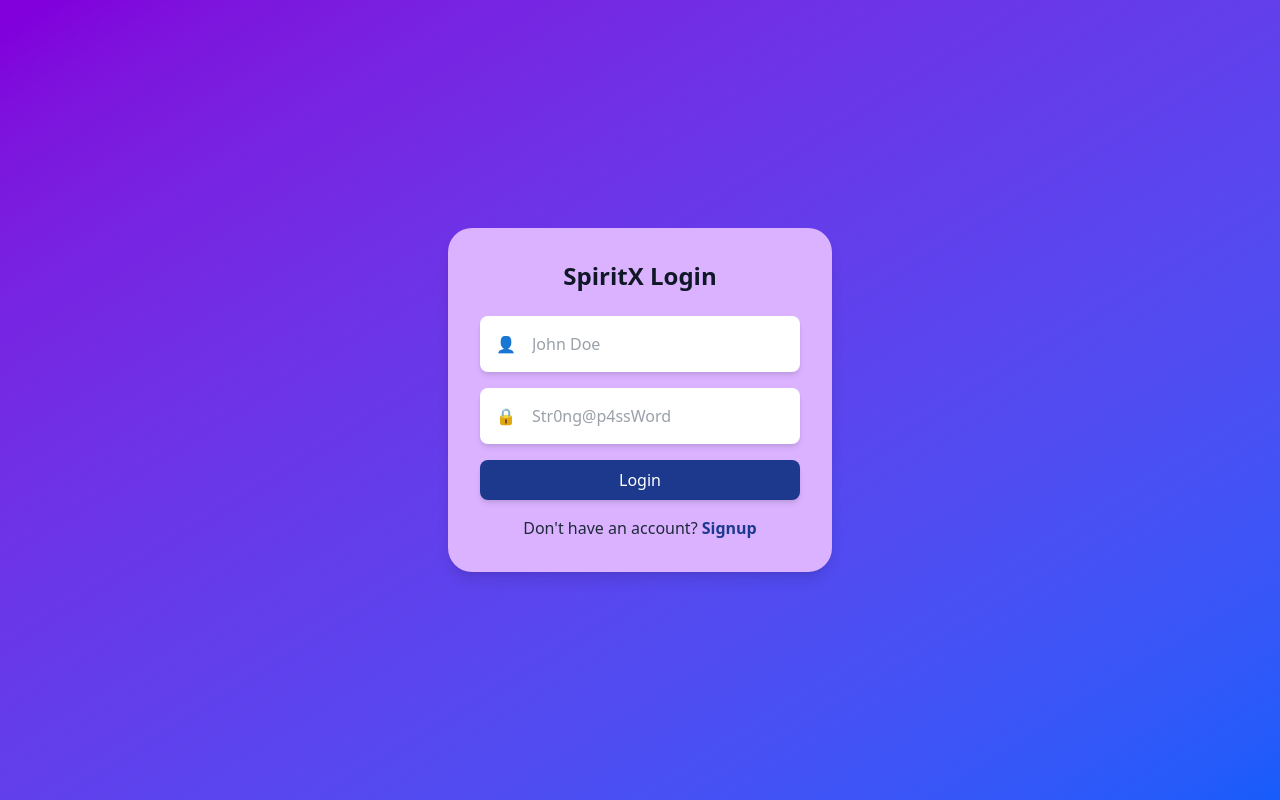
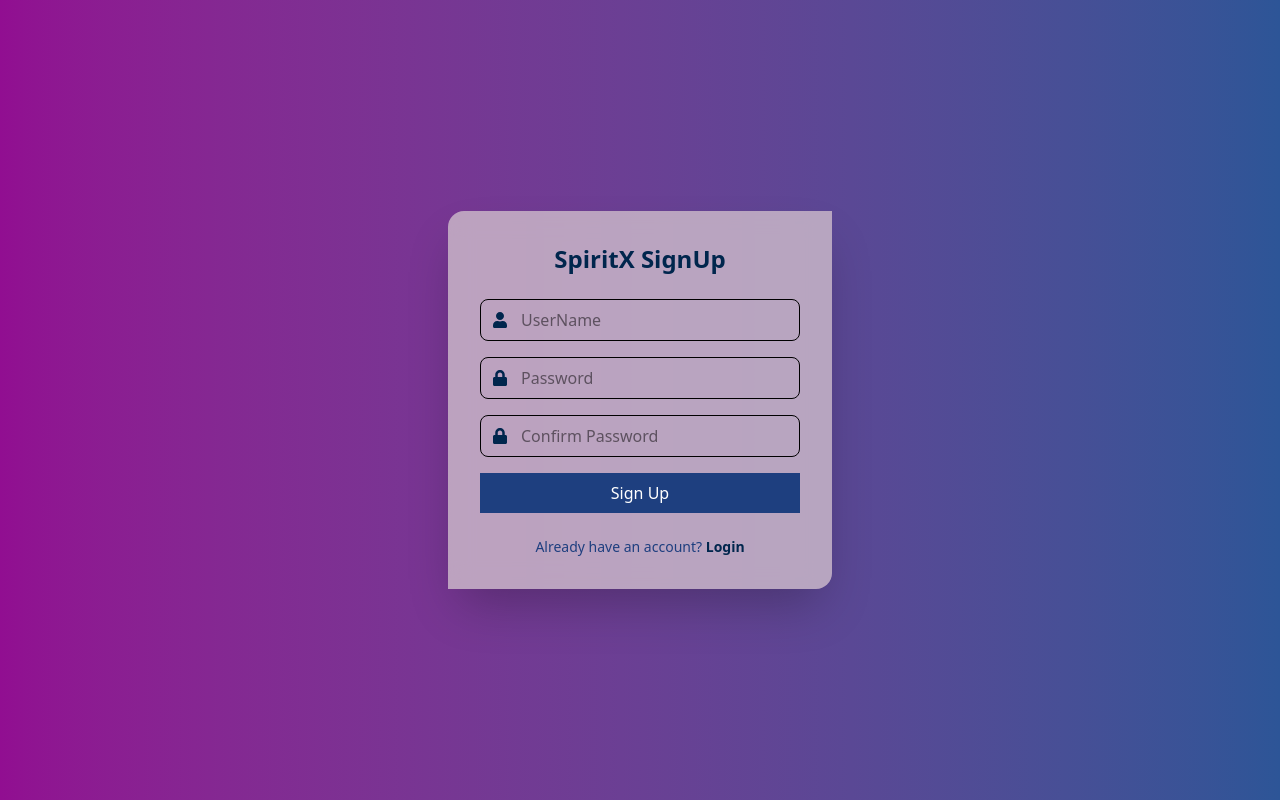
Before and after one commit to Jack0Seth/SpiritX_DOMinators_01, a React (Vite) app in the folder project/: page / in a window 1280 px wide. Built offline with nearby package versions, Linux system fonts and the light colour scheme.

Commit message:
SignUp page

```diff
--- a/project/package.json
+++ b/project/package.json
@@ -13,6 +13,7 @@
     "@tailwindcss/vite": "^4.0.12",
     "react": "^19.0.0",
     "react-dom": "^19.0.0",
+    "react-icons": "^5.5.0",
     "tailwindcss": "^4.0.12"
   },
   "devDependencies": {
--- a/project/src/App.jsx
+++ b/project/src/App.jsx
@@ -1,12 +1,13 @@
 import { useState } from 'react'
 import Login from './Components/Login'
+import Signup from './Components/Signup'
 
 function App() {
   const [count, setCount] = useState(0)
 
   return (
     <>
-      <Login/>
+      <Signup/>
     </>
   )
 }
--- a/project/src/Components/Login.jsx
+++ b/project/src/Components/Login.jsx
@@ -2,7 +2,7 @@ import React from "react";
 
 const Login = () => {
   return (
-    <div className="flex justify-center items-center h-screen bg-gradient-to-br from-purple-700 to-blue-600">
+    <div className="flex justify-center items-center h-screen bg-gradient-to-br from-purple-900 to-blue-600">
       <div className="bg-purple-300 p-8 rounded-3xl shadow-lg w-96 relative">
         <h2 className="text-2xl font-bold text-center mb-6 text-gray-900">SpiritX Login</h2>
         <form>
--- a/project/src/Components/Signup.jsx
+++ b/project/src/Components/Signup.jsx
@@ -1,4 +1,5 @@
 import { useState } from "react";
+import { FaUser, FaLock } from "react-icons/fa";
 
 const Signup = () => {
   const [formData, setFormData] = useState({
@@ -17,54 +18,73 @@ const Signup = () => {
       alert("Passwords do not match!");
       return;
     }
-    // Handle signup logic here
     console.log("Signup Successful", formData);
   };
 
   return (
-    <div className="flex items-center justify-center min-h-screen bg-gradient-to-r from-blue-600 to-purple-600">
-      <div className="bg-white p-8 rounded-2xl shadow-lg w-96">
-        <h2 className="text-2xl font-bold text-center text-blue-700 mb-6">Sign Up</h2>
+    <div className="flex items-center justify-center min-h-screen bg-gradient-to-r from-[#910E91] to-[#2D5597]">
+      <div className="bg-[#CFBDCB]/80 p-8 rounded-tr-[0px] rounded-2xl rounded-bl-[0px] shadow-2xl w-96 backdrop-blur-md">
+        <h2 className="text-2xl font-bold text-center text-[#00264D] mb-6">
+          SpiritX SignUp
+        </h2>
         <form onSubmit={handleSubmit} className="space-y-4">
-          <div>
-            <label className="block text-gray-700">Username</label>
+          {/* Username Field */}
+          <div className="relative">
+            <FaUser className="absolute left-3 top-1/2 transform -translate-y-1/2 text-[#00264D]" />
             <input
               type="text"
               name="username"
               value={formData.username}
               onChange={handleChange}
-              className="w-full px-4 py-2 mt-1 border rounded-lg focus:outline-none focus:ring-2 focus:ring-blue-500"
+              placeholder="UserName"
+              className="w-full pl-10 pr-4 py-2 border rounded-lg focus:outline-none focus:ring-2 focus:ring-[#2D5597]"
               required
             />
           </div>
-          <div>
-            <label className="block text-gray-700">Password</label>
+
+          {/* Password Field */}
+          <div className="relative">
+            <FaLock className="absolute left-3 top-1/2 transform -translate-y-1/2 text-[#00264D]" />
             <input
               type="password"
               name="password"
               value={formData.password}
               onChange={handleChange}
-              className="w-full px-4 py-2 mt-1 border rounded-lg focus:outline-none focus:ring-2 focus:ring-blue-500"
+              placeholder="Password"
+              className="w-full pl-10 pr-4 py-2 border rounded-lg focus:outline-none focus:ring-2 focus:ring-[#2D5597]"
               required
             />
           </div>
-          <div>
-            <label className="block text-gray-700">Confirm Password</label>
+
+          {/* Confirm Password Field */}
+          <div className="relative">
+            <FaLock className="absolute left-3 top-1/2 transform -translate-y-1/2 text-[#00264D]" />
             <input
               type="password"
               name="confirmPassword"
               value={formData.confirmPassword}
               onChange={handleChange}
-              className="w-full px-4 py-2 mt-1 border rounded-lg focus:outline-none focus:ring-2 focus:ring-blue-500"
+              placeholder="Confirm Password"
+              className="w-full pl-10 pr-4 py-2 border rounded-lg focus:outline-none focus:ring-2 focus:ring-[#2D5597]"
               required
             />
           </div>
+
+          {/* Submit Button */}
           <button
             type="submit"
-            className="w-full bg-purple-600 text-white py-2 rounded-lg hover:bg-purple-700 transition duration-200"
+            className="w-full bg-[#1E3F7F] text-white py-2 hover:bg-[#00264D] transition duration-200"
           >
             Sign Up
           </button>
+
+          {/* Login Link */}
+          <p className="text-center text-sm text-[#1E3F7F] mt-2">
+            Already have an account?{" "}
+            <a href="/login" className="text-[#00264D] font-bold hover:underline">
+              Login
+            </a>
+          </p>
         </form>
       </div>
     </div>
```
Also changed, not shown: 1 other file (tests, documents, lock files or other folders).
